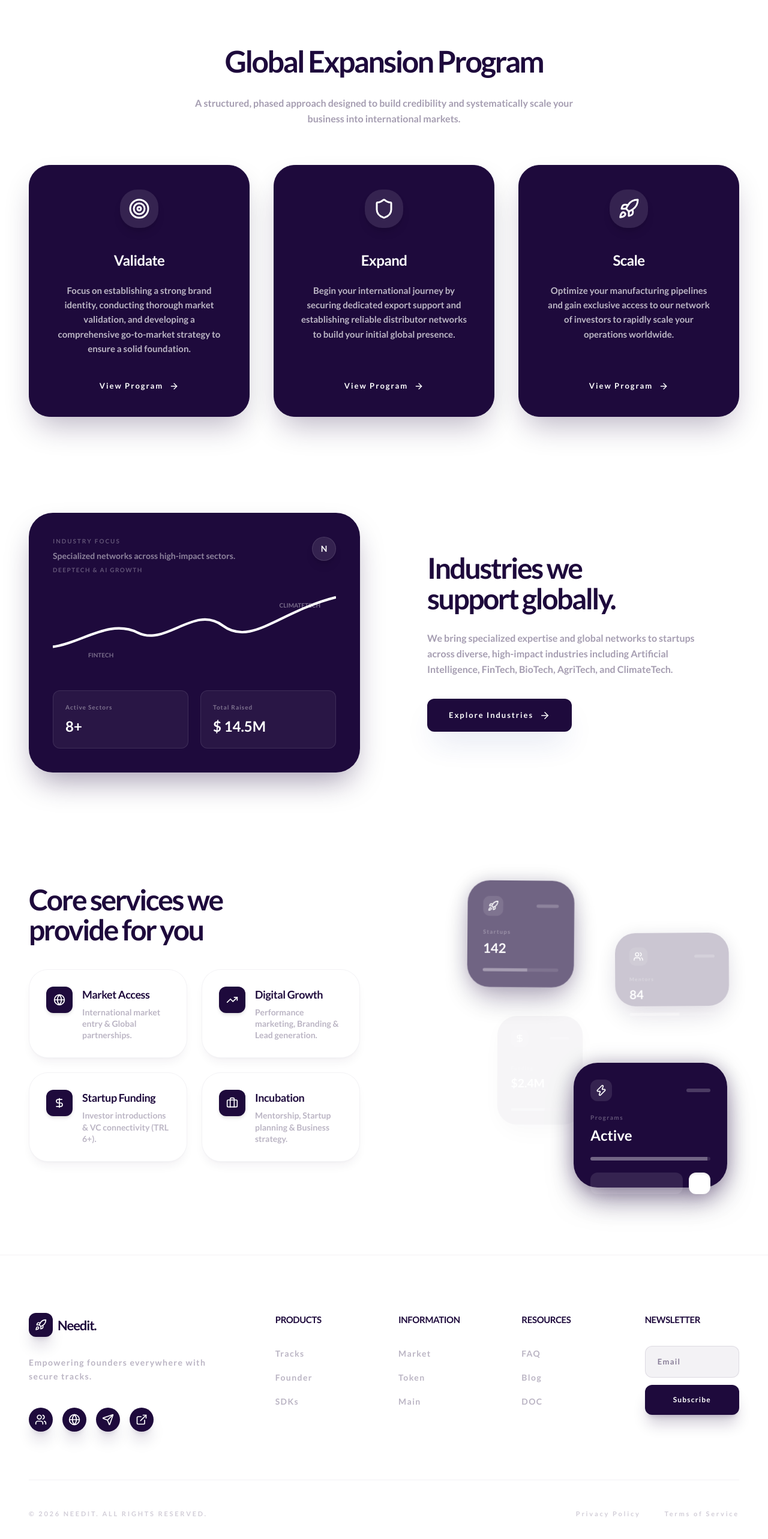
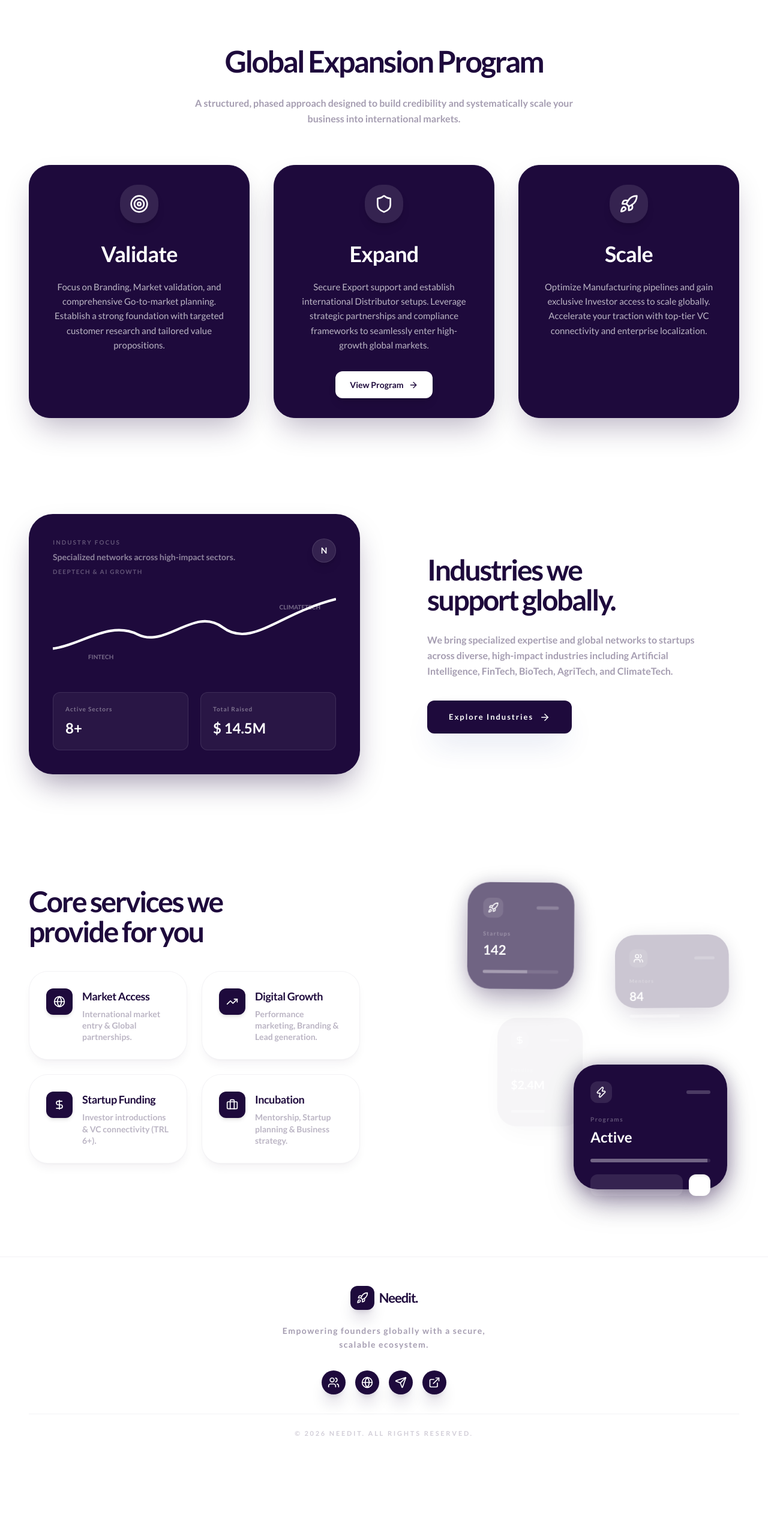
Before and after one commit to luminz157/Needit, a React (Vite) app in the folder frontend/: page / in a window 1280 px wide. Shown: the part 1521-4087 px from the top of the page at 60% size. After the commit the page ends 3944 px from the top, so only its background shows below. Built offline with nearby package versions, Linux system fonts and the light colour scheme.

Commit message:
Resolve merge conflicts and apply UI updates

```diff
--- a/frontend/src/components/LandingPage.jsx
+++ b/frontend/src/components/LandingPage.jsx
@@ -365,18 +365,18 @@ const HowItWorks = () => (
           {
             icon: Target,
             title: 'Validate',
-            desc: 'Focus on establishing a strong brand identity, conducting thorough market validation, and developing a comprehensive go-to-market strategy to ensure a solid foundation.'
+            desc: 'Focus on Branding, Market validation, and comprehensive Go-to-market planning. Establish a strong foundation with targeted customer research and tailored value propositions.'
           },
           {
             icon: Shield,
             title: 'Expand',
-            desc: 'Begin your international journey by securing dedicated export support and establishing reliable distributor networks to build your initial global presence.',
+            desc: 'Secure Export support and establish international Distributor setups. Leverage strategic partnerships and compliance frameworks to seamlessly enter high-growth global markets.',
             isMiddle: true
           },
           {
             icon: Rocket,
             title: 'Scale',
-            desc: 'Optimize your manufacturing pipelines and gain exclusive access to our network of investors to rapidly scale your operations worldwide.'
+            desc: 'Optimize Manufacturing pipelines and gain exclusive Investor access to scale globally. Accelerate your traction with top-tier VC connectivity and enterprise localization.'
           }
         ].map((step, i) => (
           <motion.div
@@ -386,21 +386,23 @@ const HowItWorks = () => (
             viewport={{ once: true }}
             transition={{ delay: i * 0.1 }}
             whileHover={{ y: -10 }}
-            className="flex flex-col p-10 rounded-[2.2rem] border transition-all duration-500 h-auto min-h-[420px] items-center text-center justify-between shadow-2xl shadow-[#1e0a3c]/30 bg-[#1e0a3c] text-white border-[#1e0a3c] hover:shadow-[#1e0a3c]/50 cursor-pointer"
+            className="flex flex-col p-8 rounded-[2.2rem] border transition-all duration-500 h-auto min-h-[360px] items-center text-center justify-between shadow-2xl shadow-[#1e0a3c]/30 bg-[#1e0a3c] text-white border-[#1e0a3c] hover:shadow-[#1e0a3c]/50 cursor-pointer group"
             onClick={() => window.location.href = '/programs'}
           >
             <div className="flex flex-col items-center">
-              <div className="w-16 h-16 rounded-[1.8rem] flex items-center justify-center mb-9 shadow-lg bg-white/10 text-white">
-                <step.icon size={36} />
+              <div className="w-16 h-16 rounded-[1.8rem] flex items-center justify-center mb-6 shadow-lg bg-white/10 text-white">
+                <step.icon size={32} />
               </div>
-              <h3 className="text-[24px] font-bold mb-5 tracking-tight">{step.title}</h3>
-              <p className="text-[15px] font-bold leading-relaxed opacity-70">
+              <h3 className="text-[32px] md:text-[36px] font-bold mb-4 tracking-tight text-white">{step.title}</h3>
+              <p className="text-[14px] md:text-[15px] font-medium leading-relaxed opacity-70 px-2 group-hover:opacity-90 transition-opacity">
                 {step.desc}
               </p>
             </div>
-            <div className="flex items-center gap-2.5 font-bold text-[13px] tracking-[0.15em] text-white">
+            {step.isMiddle && (
+              <div className="flex items-center gap-2 px-6 py-3 bg-white text-[#1e0a3c] font-bold rounded-xl hover:scale-105 transition-all text-[14px] mt-8 shadow-lg">
                 View Program <ArrowRight size={16} />
               </div>
+            )}
           </motion.div>
         ))}
       </div>
@@ -686,18 +688,17 @@ const TimelineSection = () => (
 // --- Footer ---
 
 export const Footer = () => (
-  <footer className="pt-24 pb-12 bg-white/80 backdrop-blur-md border-t border-[#1e0a3c]/5 relative z-10 overflow-hidden">
-    <div className="max-w-[1440px] mx-auto px-6 lg:px-12">
-      <div className="grid md:grid-cols-2 lg:grid-cols-6 gap-12 mb-20">
-        <div className="lg:col-span-2">
-          <div className="flex items-center gap-2 mb-8">
+  <footer className="bg-white pt-12 pb-6 px-6 lg:px-12 relative z-10 border-t border-[#1e0a3c]/5">
+    <div className="max-w-[1440px] mx-auto">
+      <div className="flex flex-col items-center text-center mb-8">
+        <div className="flex items-center gap-2 mb-6">
           <div className="w-10 h-10 rounded-xl bg-[#1e0a3c] flex items-center justify-center shadow-xl shadow-[#1e0a3c]/15">
             <Rocket size={20} className="text-white" />
           </div>
           <span className="text-[22px] font-bold tracking-tighter text-[#1e0a3c]">Needit.</span>
         </div>
-          <p className="text-[#1e0a3c]/30 text-[14px] leading-relaxed max-w-xs mb-10 font-bold tracking-widest">
-            Empowering founders everywhere with secure tracks.
+        <p className="text-[#1e0a3c]/40 text-[14px] leading-relaxed max-w-sm mb-8 font-bold tracking-widest">
+          Empowering founders globally with a secure, scalable ecosystem.
         </p>
         <div className="flex gap-4">
            {[Users, Globe, Send, ExternalLink].map((Icon, i) => (
@@ -708,38 +709,8 @@ export const Footer = () => (
         </div>
       </div>
 
-        {[
-          { title: 'Products', items: ['Tracks', 'Founder', 'SDKs'] },
-          { title: 'Information', items: ['Market', 'Token', 'Main'] },
-          { title: 'Resources', items: ['FAQ', 'Blog', 'DOC'] }
-        ].map((col) => (
-          <div key={col.title}>
-            <h4 className="font-bold text-[#1e0a3c] text-[15px] mb-8 tracking-tight uppercase">{col.title}</h4>
-            <ul className="space-y-4">
-              {col.items.map(item => (
-                <li key={item}><a href="#" className="text-[14px] font-bold text-[#1e0a3c]/30 hover:text-[#1e0a3c] transition-colors tracking-widest">{item}</a></li>
-              ))}
-            </ul>
-          </div>
-        ))}
-
-        <div className="lg:col-span-1">
-          <h4 className="font-bold text-[#1e0a3c] text-[15px] mb-8 tracking-tight uppercase">Newsletter</h4>
-          <input
-             type="text"
-             placeholder="Email"
-             className="w-full bg-[#1e0a3c]/5 border border-[#1e0a3c]/10 rounded-xl px-5 py-4 text-[13px] font-bold outline-none mb-3 tracking-widest"
-          />
-          <button className="w-full py-4 bg-[#1e0a3c] text-white font-bold rounded-xl text-[12px] shadow-xl shadow-[#1e0a3c]/20 tracking-widest hover:scale-[1.02] active:scale-[0.98] transition-all">Subscribe</button>
-        </div>
-      </div>
-
-      <div className="pt-12 border-t border-[#1e0a3c]/5 flex flex-col md:flex-row justify-between items-center gap-6">
+      <div className="pt-6 border-t border-[#1e0a3c]/5 flex flex-col justify-center items-center gap-6">
         <p className="text-[11px] font-bold text-[#1e0a3c]/20 tracking-[0.25em]">© 2026 NEEDIT. ALL RIGHTS RESERVED.</p>
-        <div className="flex gap-10 text-[11px] font-bold text-[#1e0a3c]/20 tracking-[0.25em]">
-          <a href="#" className="hover:text-[#1e0a3c] transition-colors">Privacy Policy</a>
-          <a href="#" className="hover:text-[#1e0a3c] transition-colors">Terms of Service</a>
-        </div>
       </div>
     </div>
   </footer>
--- a/frontend/src/index.css
+++ b/frontend/src/index.css
@@ -40,3 +40,24 @@ h1, h2, h3, h4, h5, h6 {
 .shadow-glow {
   box-shadow: 0 0 30px rgba(30, 10, 60, 0.1);
 }
+
+@keyframes text-slide {
+  0% { background-position: 200% center; }
+  100% { background-position: -200% center; }
+}
+
+.animate-text-slide {
+  background: linear-gradient(
+    90deg,
+    #ffffff 20%,
+    #3b82f6 50%,
+    #8b5cf6 70%,
+    #ffffff 100%
+  );
+  background-size: 200% auto;
+  color: transparent;
+  -webkit-background-clip: text;
+  background-clip: text;
+  animation: text-slide 4s linear infinite;
+  text-shadow: 0 0 15px rgba(59, 130, 246, 0.5);
+}
--- a/frontend/src/pages/Services.jsx
+++ b/frontend/src/pages/Services.jsx
@@ -19,34 +19,34 @@ export default function Services() {
 
   const services = [
     {
-      title: "Market Access 🌍",
-      icon: <Globe className="w-8 h-8 text-[#1e0a3c]" />,
+      title: "Market Access",
+      icon: <Globe />,
       items: ["International market entry", "Global partnerships", "Expansion strategy", "Business matchmaking"]
     },
     {
-      title: "Digital Marketing & Growth 📢",
-      icon: <TrendingUp className="w-8 h-8 text-[#1e0a3c]" />,
+      title: "Digital Marketing & Growth",
+      icon: <TrendingUp />,
       items: ["Performance marketing", "Social media growth", "Branding", "Lead generation"]
     },
     {
-      title: "Startup Funding 💰",
-      icon: <DollarSign className="w-8 h-8 text-[#1e0a3c]" />,
+      title: "Startup Funding",
       note: "TRL 6+ only",
+      icon: <DollarSign />,
       items: ["Investor introductions", "Angel network access", "VC connectivity"]
     },
     {
       title: "Incubation Support",
-      icon: <Briefcase className="w-8 h-8 text-[#1e0a3c]" />,
+      icon: <Briefcase />,
       items: ["Mentorship", "Startup planning", "Business strategy"]
     },
     {
-      title: "Export & Compliance 🚢",
-      icon: <Shield className="w-8 h-8 text-[#1e0a3c]" />,
+      title: "Export & Compliance",
+      icon: <Shield />,
       items: ["Export facilitation", "Market entry advisory"]
     },
     {
-      title: "Manufacturing & Localization 🏭",
-      icon: <Settings className="w-8 h-8 text-[#1e0a3c]" />,
+      title: "Manufacturing & Localization",
+      icon: <Settings />,
       items: ["Vendor identification", "Local production setup", "Supply chain support"]
     }
   ];
@@ -70,32 +70,38 @@ export default function Services() {
         variants={stagger}
         className="grid md:grid-cols-2 lg:grid-cols-3 gap-8"
       >
-        {services.map((service, index) => (
+        {services.map((service, index) => {
+          const isDark = index % 2 === 1;
+          return (
           <motion.div
             key={index}
             variants={fadeUp}
             whileHover={{ y: -8, transition: { duration: 0.2 } }}
-            className="bg-white rounded-[1.5rem] p-8 border border-[#1e0a3c]/5 shadow-2xl shadow-[#1e0a3c]/10 transition-all hover:shadow-[#1e0a3c]/20"
+            className={`group flex flex-col items-center text-center h-full min-h-[340px] rounded-[1.5rem] p-8 lg:p-10 border transition-all shadow-2xl hover:shadow-xl ${
+              isDark
+                ? "bg-[#1e0a3c] text-white border-[#1e0a3c]/10 shadow-[#1e0a3c]/30 hover:shadow-[#1e0a3c]/50"
+                : "bg-white text-[#1e0a3c] border-[#1e0a3c]/5 shadow-[#1e0a3c]/10 hover:shadow-[#1e0a3c]/20"
+            }`}
           >
-            <div className="w-16 h-16 rounded-2xl bg-[#1e0a3c]/5 flex items-center justify-center mb-6">
-              {service.icon}
+            <div className={`w-20 h-20 rounded-2xl flex items-center justify-center mb-6 shadow-lg transition-transform duration-300 group-hover:rotate-[45deg] ${isDark ? "bg-white/10" : "bg-[#1e0a3c]/5"}`}>
+              {React.cloneElement(service.icon, { className: `w-10 h-10 ${isDark ? "text-white" : "text-[#1e0a3c]"}` })}
             </div>
-            <h3 className="text-xl font-bold text-[#1e0a3c] mb-4 tracking-tight">{service.title}</h3>
+            <h3 className={`text-2xl font-bold mb-4 tracking-tight ${isDark ? "text-white" : "text-[#1e0a3c]"}`}>{service.title}</h3>
             {service.note && (
-              <span className="inline-block px-3 py-1 bg-[#1e0a3c]/10 text-[#1e0a3c] text-xs font-bold rounded-full mb-4">
+              <span className={`inline-block w-fit px-3 py-1 text-xs font-bold rounded-full mb-4 ${isDark ? "bg-white/10 text-white" : "bg-[#1e0a3c]/10 text-[#1e0a3c]"}`}>
                 {service.note}
               </span>
             )}
-            <ul className="space-y-3">
+            <ul className="space-y-4 w-full text-left mt-4">
               {service.items.map((item, i) => (
-                <li key={i} className="flex items-start gap-3 text-[14px] text-[#1e0a3c]/70 font-bold">
-                  <ArrowRight size={16} className="mt-0.5 text-[#1e0a3c]/40 shrink-0" />
+                <li key={i} className={`flex items-start gap-3 text-[15px] font-bold ${isDark ? "text-white/80" : "text-[#1e0a3c]/80"}`}>
+                  <ArrowRight size={18} className={`mt-0.5 shrink-0 ${isDark ? "text-white/40" : "text-[#1e0a3c]/40"}`} />
                   {item}
                 </li>
               ))}
             </ul>
           </motion.div>
-        ))}
+        )})}
       </motion.div>
     </div>
   );
```
Lines whose indentation alone changed are shown as unchanged.
